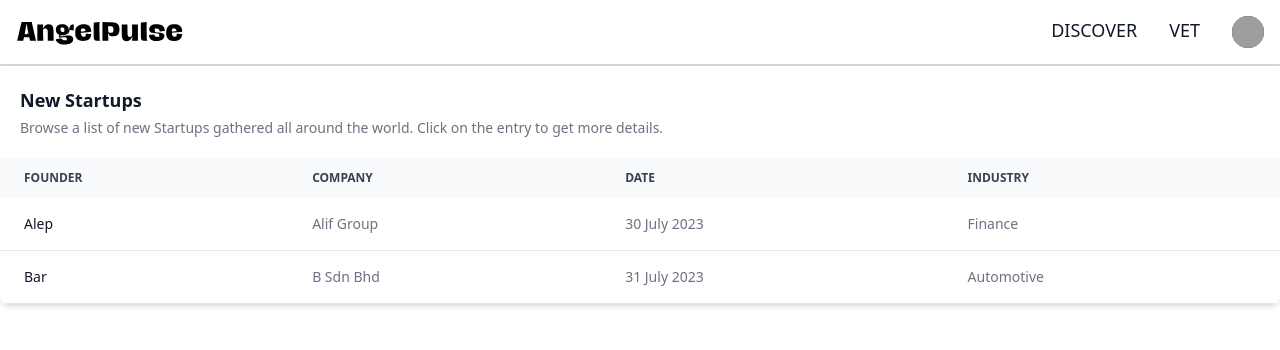
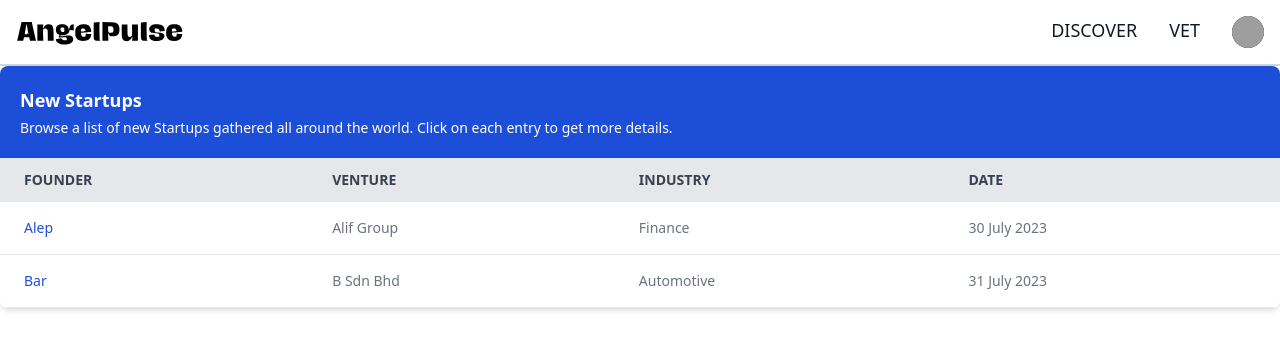
Before and after one commit to GnosisUM/gnosis-vc, a Next.js app: page /components/Table in a window 1280 px wide. Shown: the top 350 px of the page. Built offline with nearby package versions, Linux system fonts and the light colour scheme; grey boxes are pictures that could not be loaded.

Commit message:
change table styles

```diff
--- a/src/pages/components/Table.tsx
+++ b/src/pages/components/Table.tsx
@@ -10,37 +10,36 @@ const Table = () => {
     };
     return (
         <>
-
-      <div className="relative overflow-x-auto shadow-md sm:rounded-lg">
-        <table className="w-full text-sm text-left text-gray-500 dark:text-gray-400">
-          <caption className="p-5 text-lg font-semibold text-left text-gray-900 bg-white dark:text-white dark:bg-gray-800">
+            <div className="relative overflow-x-auto rounded-lg shadow-md">
+                <table className="w-full text-sm text-left text-gray-500">
+                    <caption className="p-5 text-lg font-semibold text-left text-white bg-blue-700">
                         New Startups
-            <p className="mt-1 text-sm font-normal text-gray-500 dark:text-gray-400">
-              Browse a list of new Startups gathered all around the world. Click on the entry to get more details.
+                        <p className="mt-1 text-sm font-normal text-white">
+                            Browse a list of new Startups gathered all around
+                            the world. Click on each entry to get more details.
                         </p>
                     </caption>
-          <thead className="text-xs text-gray-700 uppercase bg-gray-50 dark:bg-gray-700 dark:text-gray-400">
+                    <thead className="text-gray-700 uppercase bg-gray-200 text-md">
                         <tr>
                             <th scope="col" className="px-6 py-3">
                                 Founder
                             </th>
                             <th scope="col" className="px-6 py-3">
-                Company
+                                Venture
+                            </th>
+                            <th scope="col" className="px-6 py-3">
+                                Industry
                             </th>
                             <th scope="col" className="px-6 py-3">
                                 Date
                             </th>
-              <th scope="col" className="px-6 py-3">
-                Industry
-              </th>
-
                         </tr>
                     </thead>
                     <tbody>
                         {data.map((item, index) => (
                             <tr
                                 key={index}
-                className="bg-white border-b dark:bg-gray-800 dark:border-gray-700 hover:bg-gray-50 dark:hover:bg-gray-600 cursor-pointer"
+                                className="bg-white border-b cursor-pointer hover:bg-gray-50"
                                 onClick={() => {
                                     handleSlideIn();
                                     setCurrentData(index);
@@ -48,13 +47,13 @@ const Table = () => {
                             >
                                 <th
                                     scope="row"
-                  className="px-6 py-4 font-medium text-gray-900 whitespace-nowrap dark:text-white"
+                                    className="px-6 py-4 font-medium text-blue-700 whitespace-nowrap"
                                 >
                                     {item.founder}
                                 </th>
                                 <td className="px-6 py-4">{item.company}</td>
+                                <td className="px-6 py-4">{item.industry}</td>
                                 <td className="px-6 py-4">{item.date}</td>
-                <td className="px-6 py-4">{item.industry}</td>
                             </tr>
                         ))}
                     </tbody>
```
Lines whose indentation alone changed are shown as unchanged.
